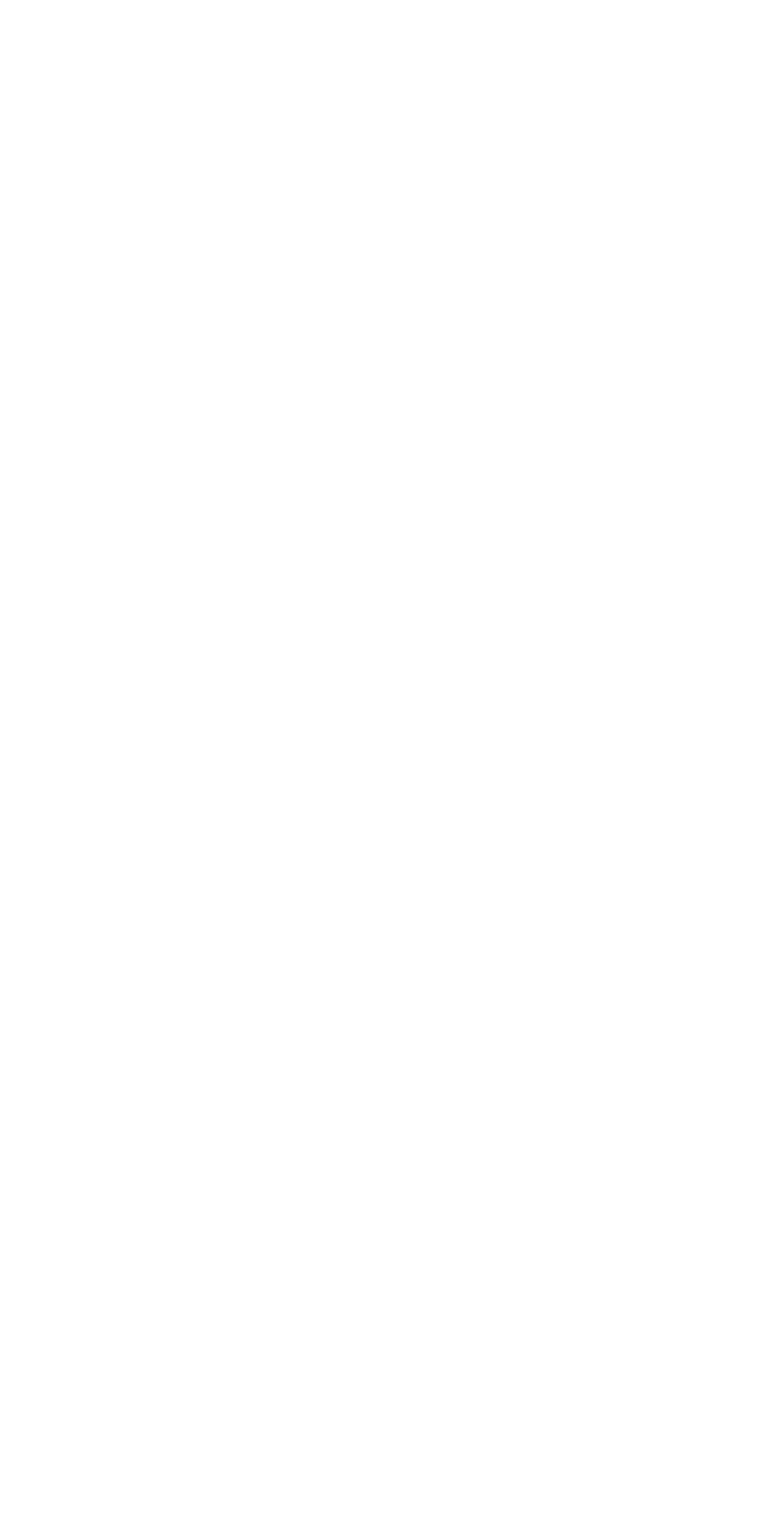
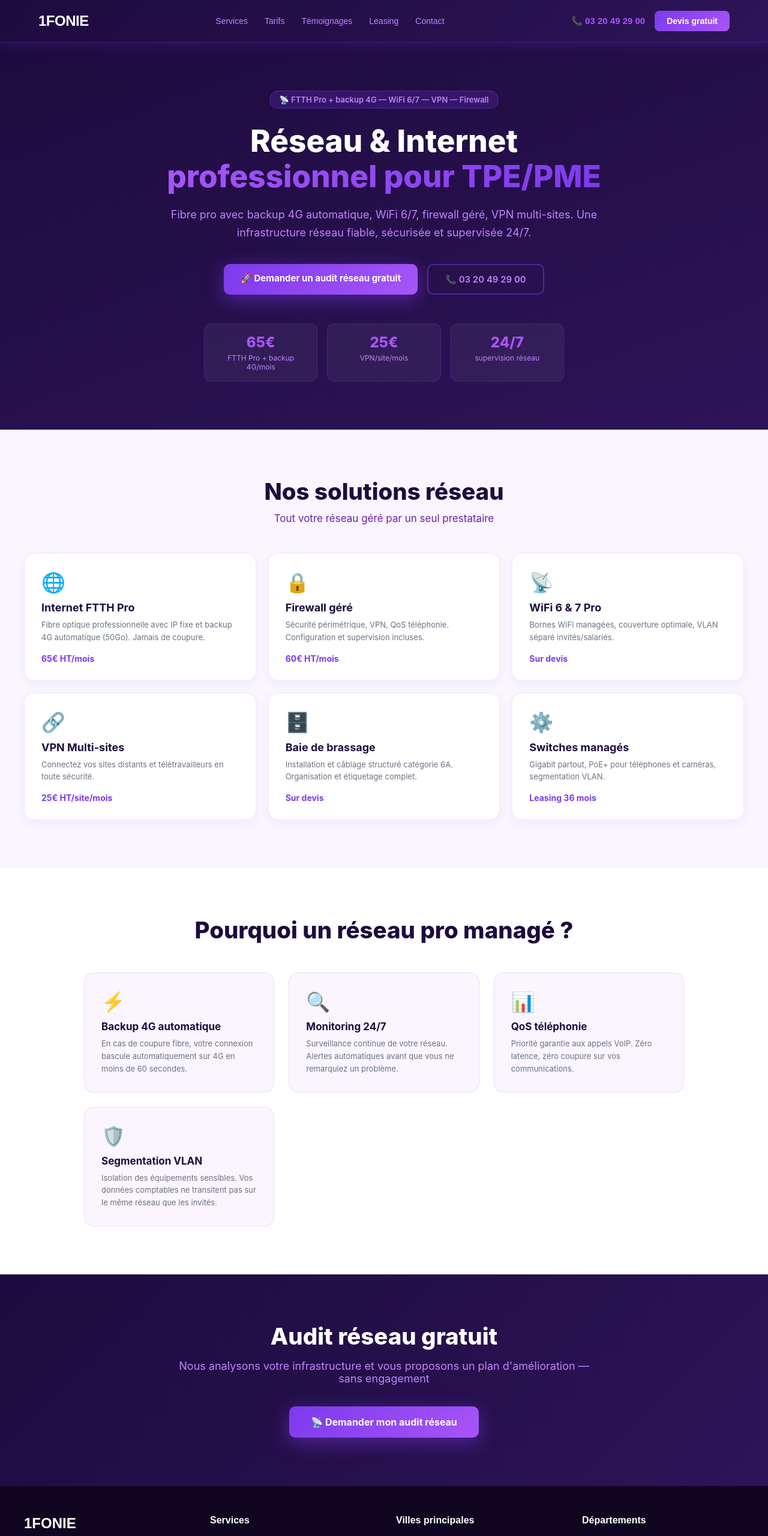
Before and after one commit to 1fonietelecom-ux/1fonie-next, a Next.js app: page /reseau-wifi-professionnel in a window 1280 px wide. Before the commit this address had no page. Shown: the top 2560 px of the page at 60% size. Before the commit the page ends 800 px from the top, so only its background shows below. Built offline with nearby package versions, Linux system fonts and the light colour scheme.

Commit message:
Create reseau-wifi-professionnel.tsx
Add page réseau-wifi-professionnel

```diff
--- /dev/null
+++ b/pages/reseau-wifi-professionnel.tsx
@@ -0,0 +1,117 @@
+import Head from 'next/head';
+
+const solutions = [
+  { icon: '🌐', title: 'Internet FTTH Pro', desc: 'Fibre optique professionnelle avec IP fixe et backup 4G automatique (50Go). Jamais de coupure.', prix: '65€ HT/mois' },
+  { icon: '🔒', title: 'Firewall géré', desc: 'Sécurité périmétrique, VPN, QoS téléphonie. Configuration et supervision incluses.', prix: '60€ HT/mois' },
+  { icon: '📡', title: 'WiFi 6 & 7 Pro', desc: 'Bornes WiFi managées, couverture optimale, VLAN séparé invités/salariés.', prix: 'Sur devis' },
+  { icon: '🔗', title: 'VPN Multi-sites', desc: 'Connectez vos sites distants et télétravailleurs en toute sécurité.', prix: '25€ HT/site/mois' },
+  { icon: '🗄️', title: 'Baie de brassage', desc: 'Installation et câblage structuré catégorie 6A. Organisation et étiquetage complet.', prix: 'Sur devis' },
+  { icon: '⚙️', title: 'Switches managés', desc: 'Gigabit partout, PoE+ pour téléphones et caméras, segmentation VLAN.', prix: 'Leasing 36 mois' },
+];
+
+const avantages = [
+  { icon: '⚡', title: 'Backup 4G automatique', desc: 'En cas de coupure fibre, votre connexion bascule automatiquement sur 4G en moins de 60 secondes.' },
+  { icon: '🔍', title: 'Monitoring 24/7', desc: 'Surveillance continue de votre réseau. Alertes automatiques avant que vous ne remarquiez un problème.' },
+  { icon: '📊', title: 'QoS téléphonie', desc: 'Priorité garantie aux appels VoIP. Zéro latence, zéro coupure sur vos communications.' },
+  { icon: '🛡️', title: 'Segmentation VLAN', desc: 'Isolation des équipements sensibles. Vos données comptables ne transitent pas sur le même réseau que les invités.' },
+];
+
+export default function Reseau() {
+  return (
+    <div style={{ fontFamily: "'Inter', sans-serif" }}>
+      <Head>
+        <title>Réseau & Internet professionnel pour TPE/PME | 1fonie</title>
+        <meta name="description" content="FTTH Pro 65€/mois avec backup 4G, WiFi 6/7, firewall géré, VPN multi-sites. Réseau professionnel supervisé 24/7 pour TPE/PME — Devis gratuit 03 20 49 29 00" />
+      </Head>
+
+      {/* HERO */}
+      <section style={{ background: 'linear-gradient(160deg, #1e0b3e 0%, #2d1458 100%)', padding: '80px 24px', textAlign: 'center' }}>
+        <div style={{ maxWidth: '800px', margin: '0 auto' }}>
+          <div style={{ display: 'inline-flex', alignItems: 'center', gap: '8px', background: 'rgba(124,58,237,0.2)', border: '1px solid rgba(124,58,237,0.4)', borderRadius: '50px', padding: '6px 16px', marginBottom: '24px' }}>
+            <span style={{ color: '#c084fc', fontSize: '13px', fontWeight: '600' }}>📡 FTTH Pro + backup 4G — WiFi 6/7 — VPN — Firewall</span>
+          </div>
+          <h1 style={{ fontSize: 'clamp(28px, 4vw, 52px)', fontWeight: '800', color: '#fff', lineHeight: '1.15', marginBottom: '20px' }}>
+            Réseau & Internet<br />
+            <span style={{ background: 'linear-gradient(135deg, #a855f7, #7c3aed)', WebkitBackgroundClip: 'text', WebkitTextFillColor: 'transparent' }}>professionnel pour TPE/PME</span>
+          </h1>
+          <p style={{ color: '#c084fc', fontSize: '18px', lineHeight: '1.7', marginBottom: '36px' }}>
+            Fibre pro avec backup 4G automatique, WiFi 6/7, firewall géré, VPN multi-sites. Une infrastructure réseau fiable, sécurisée et supervisée 24/7.
+          </p>
+          <div style={{ display: 'flex', gap: '16px', justifyContent: 'center', flexWrap: 'wrap' }}>
+            <a href="/#contact" style={{ background: 'linear-gradient(135deg, #7c3aed, #a855f7)', color: '#fff', padding: '14px 28px', borderRadius: '10px', textDecoration: 'none', fontSize: '15px', fontWeight: '700', boxShadow: '0 8px 30px rgba(124,58,237,0.5)' }}>
+              🚀 Demander un audit réseau gratuit
+            </a>
+            <a href="tel:0320492900" style={{ background: 'transparent', color: '#c084fc', padding: '14px 28px', borderRadius: '10px', textDecoration: 'none', fontSize: '15px', fontWeight: '600', border: '2px solid rgba(124,58,237,0.5)' }}>
+              📞 03 20 49 29 00
+            </a>
+          </div>
+          <div style={{ display: 'grid', gridTemplateColumns: 'repeat(3, 1fr)', gap: '16px', marginTop: '48px', maxWidth: '600px', margin: '48px auto 0' }}>
+            {[
+              { val: '65€', label: 'FTTH Pro + backup 4G/mois' },
+              { val: '25€', label: 'VPN/site/mois' },
+              { val: '24/7', label: 'supervision réseau' },
+            ].map(s => (
+              <div key={s.val} style={{ background: 'rgba(255,255,255,0.05)', border: '1px solid rgba(124,58,237,0.25)', borderRadius: '12px', padding: '16px', textAlign: 'center' }}>
+                <div style={{ fontSize: '24px', fontWeight: '800', color: '#a855f7', marginBottom: '4px' }}>{s.val}</div>
+                <div style={{ color: '#c084fc', fontSize: '12px' }}>{s.label}</div>
+              </div>
+            ))}
+          </div>
+        </div>
+      </section>
+
+      {/* SOLUTIONS */}
+      <section style={{ padding: '80px 24px', background: '#faf5ff' }}>
+        <div style={{ maxWidth: '1200px', margin: '0 auto' }}>
+          <div style={{ textAlign: 'center', marginBottom: '48px' }}>
+            <h2 style={{ fontSize: 'clamp(26px, 3vw, 40px)', fontWeight: '800', color: '#1e0b3e', marginBottom: '12px' }}>Nos solutions réseau</h2>
+            <p style={{ color: '#6b21a8', fontSize: '17px' }}>Tout votre réseau géré par un seul prestataire</p>
+          </div>
+          <div style={{ display: 'grid', gridTemplateColumns: 'repeat(auto-fit, minmax(300px, 1fr))', gap: '20px' }}>
+            {solutions.map((s, i) => (
+              <div key={i} style={{ background: '#fff', borderRadius: '16px', padding: '28px', border: '1px solid rgba(124,58,237,0.12)', boxShadow: '0 4px 15px rgba(124,58,237,0.06)' }}>
+                <div style={{ fontSize: '32px', marginBottom: '12px' }}>{s.icon}</div>
+                <h3 style={{ fontSize: '18px', fontWeight: '700', color: '#1e0b3e', marginBottom: '8px' }}>{s.title}</h3>
+                <p style={{ color: '#6b7280', fontSize: '13px', lineHeight: '1.6', marginBottom: '16px' }}>{s.desc}</p>
+                <div style={{ color: '#7c3aed', fontWeight: '700', fontSize: '14px' }}>{s.prix}</div>
+              </div>
+            ))}
+          </div>
+        </div>
+      </section>
+
+      {/* AVANTAGES */}
+      <section style={{ padding: '80px 24px', background: '#fff' }}>
+        <div style={{ maxWidth: '1000px', margin: '0 auto' }}>
+          <div style={{ textAlign: 'center', marginBottom: '48px' }}>
+            <h2 style={{ fontSize: 'clamp(26px, 3vw, 40px)', fontWeight: '800', color: '#1e0b3e', marginBottom: '12px' }}>Pourquoi un réseau pro managé ?</h2>
+          </div>
+          <div style={{ display: 'grid', gridTemplateColumns: 'repeat(auto-fit, minmax(280px, 1fr))', gap: '24px' }}>
+            {avantages.map((a, i) => (
+              <div key={i} style={{ background: '#faf5ff', borderRadius: '16px', padding: '28px', border: '1px solid rgba(124,58,237,0.12)' }}>
+                <div style={{ fontSize: '32px', marginBottom: '12px' }}>{a.icon}</div>
+                <h3 style={{ fontSize: '17px', fontWeight: '700', color: '#1e0b3e', marginBottom: '8px' }}>{a.title}</h3>
+                <p style={{ color: '#6b7280', fontSize: '13px', lineHeight: '1.6' }}>{a.desc}</p>
+              </div>
+            ))}
+          </div>
+        </div>
+      </section>
+
+      {/* CTA */}
+      <section style={{ padding: '80px 24px', background: 'linear-gradient(135deg, #1e0b3e, #2d1458)', textAlign: 'center' }}>
+        <div style={{ maxWidth: '700px', margin: '0 auto' }}>
+          <h2 style={{ fontSize: 'clamp(26px, 3vw, 40px)', fontWeight: '800', color: '#fff', marginBottom: '16px' }}>
+            Audit réseau gratuit
+          </h2>
+          <p style={{ color: '#c084fc', fontSize: '18px', marginBottom: '36px' }}>
+            Nous analysons votre infrastructure et vous proposons un plan d'amélioration — sans engagement
+          </p>
+          <a href="/#contact" style={{ display: 'inline-flex', alignItems: 'center', gap: '8px', background: 'linear-gradient(135deg, #7c3aed, #a855f7)', color: '#fff', padding: '16px 36px', borderRadius: '10px', textDecoration: 'none', fontSize: '16px', fontWeight: '700', boxShadow: '0 8px 30px rgba(124,58,237,0.5)' }}>
+            📡 Demander mon audit réseau
+          </a>
+        </div>
+      </section>
+    </div>
+  );
+}
```
